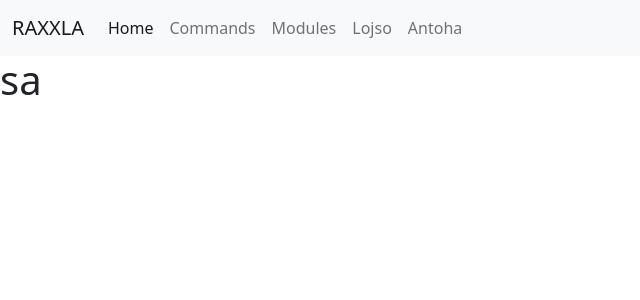
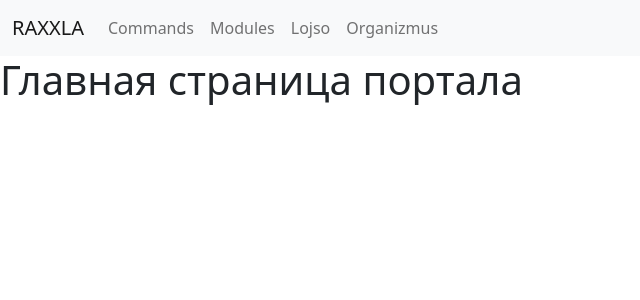
Before and after one commit to lapssh/raxxla, a Django app: page / in a window 1280 px wide. Shown: the top 300 px of the page, without its empty margins (0-640 px from the left). Run offline with Django 3.2, Linux system fonts and the light colour scheme.

Commit message:
- из модуля speech_text_speech.py убрал бесконечный цикл (иногда программа зацикливалась) - переделал navbar.html все пункты меню теперь работают - добавил личные странички lojso.html и organizmus.html

```diff
--- a/lib/speech_text_speech.py
+++ b/lib/speech_text_speech.py
@@ -58,5 +58,4 @@ def record_volume():
 
 
 if __name__ == "__main__":
-    while True:
-        record_volume()
+    pass
--- a/portal/templates/portal/index.html
+++ b/portal/templates/portal/index.html
@@ -7,7 +7,7 @@
 {% block content %}
 
     <main class="index">
-        <h1>sa</h1>
+        <h1>Главная страница портала</h1>
     </main>
 
 {% endblock content %}
--- a/portal/templates/portal/speech-text-speech.html
+++ b/portal/templates/portal/speech-text-speech.html
@@ -5,7 +5,8 @@
 {% block content %}
 <main>
     <h1>Тестируем модуль speech-text-speech</h1>
-    <h2>{{ text }}</h2>
+    <h2>Вы произнесли:</h2>
+    <h3>{{ text }}</h3>
 
 </main>
 {% endblock  %}
--- a/portal/urls.py
+++ b/portal/urls.py
@@ -1,9 +1,11 @@
 from django.urls import path
 
-from portal.views import index, speech_text_speech, modules
+from portal.views import index, speech_text_speech, modules, show_lojso_page, show_organizmus_page
 
 urlpatterns = [
     path('', index, name='index'),
     path('modules', modules, name='modules'),
+    path('lojso', show_lojso_page, name='show_lojso_page'),
+    path('organizmus', show_organizmus_page, name='show_organizmus_page'),
     path('speech_text_speech', speech_text_speech, name='speech_text_speech'),
 ]
--- a/portal/views.py
+++ b/portal/views.py
@@ -28,6 +28,25 @@ def modules(request):
     }
     return render(request, template_name=template_name, context=context)
 
+
+def show_lojso_page(request):
+    template_name = 'portal/lojso.html'
+    context = {
+        'title': 'Страница Lojso',
+        'text': 'text',
+    }
+    return render(request, template_name=template_name, context=context)
+
+
+def show_organizmus_page(request):
+    template_name = 'portal/organizmus.html'
+    context = {
+        'title': 'Страница Organizmus',
+        'text': 'text',
+    }
+    return render(request, template_name=template_name, context=context)
+
+
 def speech_text_speech(request):
     """
     Голос в текст и обратно в голос
--- a/templates/inc/navbar.html
+++ b/templates/inc/navbar.html
@@ -1,14 +1,11 @@
 <nav class="navbar navbar-expand-lg navbar-light bg-light">
   <div class="container-fluid">
-    <a class="navbar-brand" href="#">RAXXLA</a>
+    <a class="navbar-brand" href="{% url 'index' %}">RAXXLA</a>
     <button class="navbar-toggler" type="button" data-bs-toggle="collapse" data-bs-target="#navbarNav" aria-controls="navbarNav" aria-expanded="false" aria-label="Toggle navigation">
       <span class="navbar-toggler-icon"></span>
     </button>
     <div class="collapse navbar-collapse" id="navbarNav">
       <ul class="navbar-nav">
-        <li class="nav-item">
-          <a class="nav-link active" aria-current="page" href="#">Home</a>
-        </li>
         <li class="nav-item">
           <a class="nav-link" href="#">Commands</a>
         </li>
@@ -16,10 +13,10 @@
           <a class="nav-link" href="{% url 'modules' %} ">Modules</a>
         </li>
         <li class="nav-item">
-          <a class="nav-link" href="#">Lojso</a>
+          <a class="nav-link" href="{% url 'show_lojso_page' %}">Lojso</a>
         </li>
         <li class="nav-item">
-          <a class="nav-link" href="#">Antoha</a>
+          <a class="nav-link" href="{% url 'show_organizmus_page' %}">Organizmus</a>
         </li>
       </ul>
     </div>
```
Also changed, not shown: portal/templates/portal/lojso.html (added, +9 -0 lines), portal/templates/portal/organizmus.html (added, +9 -0 lines).
